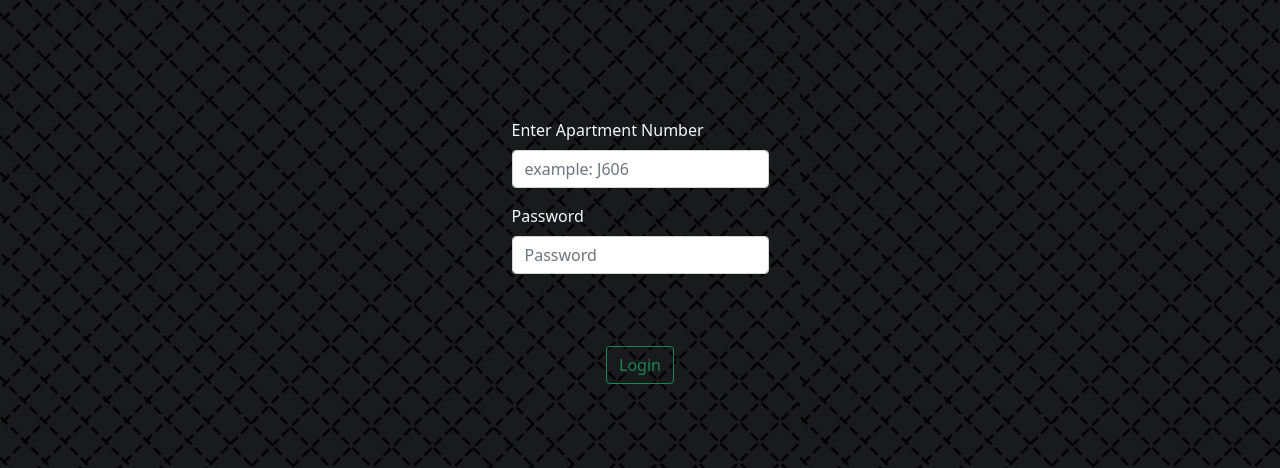
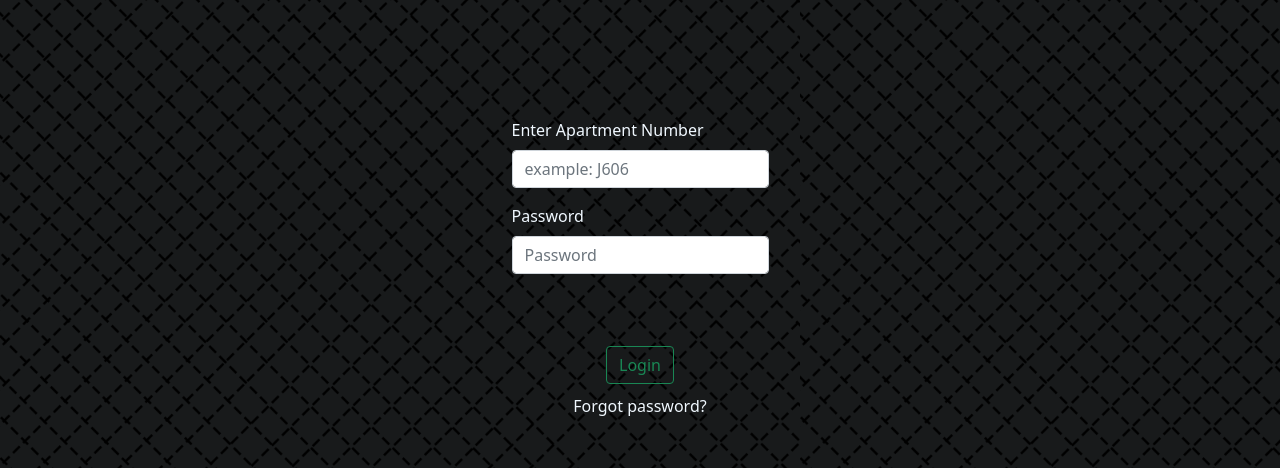
Before and after one commit to shamone03/ECR14, a React (Create React App) app in the folder client/: page /login in a window 1280 px wide. Shown: the part 122-590 px from the top of the page. Built offline with nearby package versions, Linux system fonts and the light colour scheme; no server answers.

Commit message:
forgot password on login page

```diff
--- a/client/src/components/Login.js
+++ b/client/src/components/Login.js
@@ -11,6 +11,7 @@ const Login = () => {
     const [password, setPassword] = useState('')
     const [loggedIn, setLoggedIn] = useState(false)
     const [loading, setLoading] = useState(false)
+    const [passwordLoading, setPasswordLoading] = useState(false)
 
     useEffect(() => {
         const fetchData = async () => {
@@ -53,6 +54,34 @@ const Login = () => {
         }
     }
 
+    const resetPassword = async (e) => {
+        e.preventDefault()
+        if (houseNo === '') {
+            alert('Enter Apartment Number to reset password.')
+            return
+        }
+        setPasswordLoading(true)
+        const res = await fetch(`${url}/api/resetPassword`, {
+            method: 'POST',
+            headers: {"Content-Type": "application/json"},
+            body: JSON.stringify({
+                houseNo: houseNo.charAt(0).toUpperCase() + houseNo.slice(1)
+            })
+        })
+        if (res.status === 200) {
+            setPasswordLoading(false)
+            alert('Click link sent to your registered email to set password')
+        }
+        if (res.status === 404) {
+            setPasswordLoading(false)
+            alert('Invalid Apartment Number')
+        }
+        if (res.status === 500) {
+            setPasswordLoading(false)
+            alert('Server error try again later')
+        }
+    }
+
     const RedirectHome = () => {
         return (
             <>
@@ -76,6 +105,12 @@ const Login = () => {
                         <Form.Control className={styles.inputStyle} type="password" placeholder="Password" onChange={e => setPassword(e.target.value)}/>
                     </Form.Group>
                     <LoadingButton variant={'outline-success'} className={'mt-5'} onClick={(e) => loginUser(e)} type={'submit'} text={'Login'} loading={loading}/>
+                    {passwordLoading ? (
+                        <Spinner as="span" animation="grow" size="sm" role="status" aria-hidden="true" style={{marginTop: '10px'}}/>
+                    ) : (
+                        <a onClick={(e) => resetPassword(e)} className={styles.linkStyle}>Forgot password?</a>
+                    )}
+
                 </Form>
             </div>
         </div>
--- a/client/src/css/Login.module.css
+++ b/client/src/css/Login.module.css
@@ -16,6 +16,18 @@
     margin-top: 10%;
 }
 
+.linkStyle {
+    margin-top: 10px;
+    text-decoration: none;
+    color: aliceblue;
+}
+
+.linkStyle:hover {
+    color: gray;
+    transition: all 0.2s ease-in-out !important;
+    cursor: pointer;
+}
+
 /*@media only screen and (max-width: 600px) {*/
 /*    .formStyle {*/
 /*        width: 80%;*/
```
